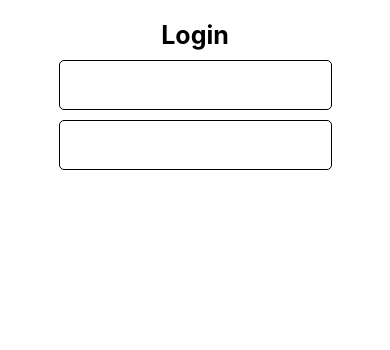
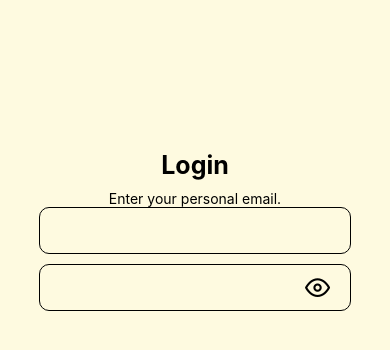
Before and after one commit to Fadel-Kassab/Mental-Health-Project, a React Native app: screen / in a window 390 px wide. Shown: the top 350 px of the page. Built offline with nearby package versions, Linux system fonts and the light colour scheme.

Commit message:
created login compnents

```diff
--- a/App.tsx
+++ b/App.tsx
@@ -1,5 +1,6 @@
 import React, { useState } from 'react';
 import { StyleSheet, Text, TextInput, View } from 'react-native';
+import CustomTextInput from './src/components/CustomTextInput';
 
 const App = () => {
 
@@ -9,17 +10,15 @@ const App = () => {
   return (
     <View style={style.container}>
       <Text style={style.title}>Login</Text>
-      <TextInput
-        style={style.input}
+      <Text>Enter your personal email.</Text>
+      <CustomTextInput
         value={userName}
         onChangeText={setUserName}
-        autoComplete='email'
       />
-      <TextInput
-        style={style.input}
+      <CustomTextInput
         value={password}
         onChangeText={setPassword}
-        secureTextEntry={true}
+        secureTextEntry
       />
     </View>
   )
@@ -32,21 +31,12 @@ const style = StyleSheet.create({
     marginBottom: 10
   },
   container: {
-    marginTop: 20,
+    backgroundColor: "#FEFAE0",
     display: "flex",
     flexGrow: 1,
     flexDirection: "column",
     alignItems: "center",
-  },
-  input: {
-    textAlign: "center",
-    width: "70%",
-    height: 50,
-    padding: 1,
-    borderWidth: 1,
-    borderColor: "black",
-    borderRadius: 5,
-    marginBottom: 10,
+    paddingTop: 150
   }
 })
 
--- a/package.json
+++ b/package.json
@@ -10,8 +10,10 @@
     "test": "jest"
   },
   "dependencies": {
+    "@types/react-native-vector-icons": "^6.4.18",
     "react": "18.2.0",
-    "react-native": "0.73.5"
+    "react-native": "0.73.5",
+    "react-native-vector-icons": "^10.0.3"
   },
   "devDependencies": {
     "@babel/core": "^7.20.0",
--- /dev/null
+++ b/src/components/CustomTextInput.tsx
@@ -0,0 +1,55 @@
+import React, { useState } from "react"
+import { TextInput, StyleSheet, TextInputProps, View, TouchableOpacity } from "react-native"
+import Icon from 'react-native-vector-icons/Feather';
+
+const CustomTextInput: React.FC<TextInputProps> = ({
+    secureTextEntry,
+    ...props
+}) => {
+
+    const style = StyleSheet.create({
+        container: {
+            width: "80%",
+            borderWidth: 1,
+            borderColor: "black",
+            borderRadius: 10,
+            marginBottom: 10,
+            display: "flex",
+            flexDirection: "row",
+            alignItems: "center"
+        },
+        input: {
+            height: 45,
+            padding: 2,
+            marginLeft: 10,
+            width: secureTextEntry ? "87%" : "100%"
+        },
+        Icon: {
+            marginRight: 20
+        }
+    })
+
+    const [hidden, setHidden] = useState<boolean>(secureTextEntry||false);
+
+    return (
+        <View style={style.container}>
+            <TextInput
+                style={style.input}
+                secureTextEntry={hidden}
+                {...props}
+            />
+            {
+                secureTextEntry &&
+                <TouchableOpacity
+                    onPress={() => setHidden(!hidden)}
+                >
+                    <Icon style={style.Icon} name={hidden ? "eye" : "eye-off"} size={25} />
+                </TouchableOpacity>
+            }
+        </View>
+    )
+}
+
+
+
+export default CustomTextInput
```
Also changed, not shown: 2 other files (tests, documents, lock files or other folders).
